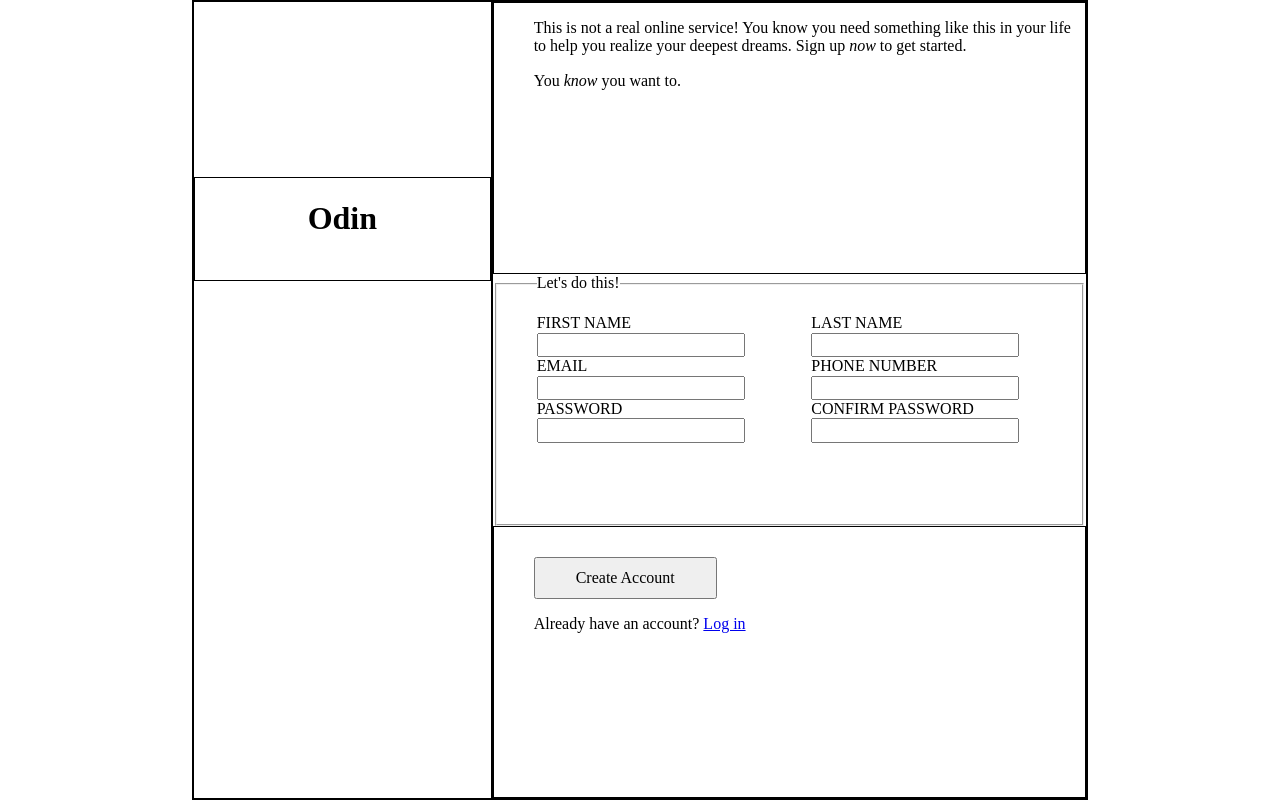
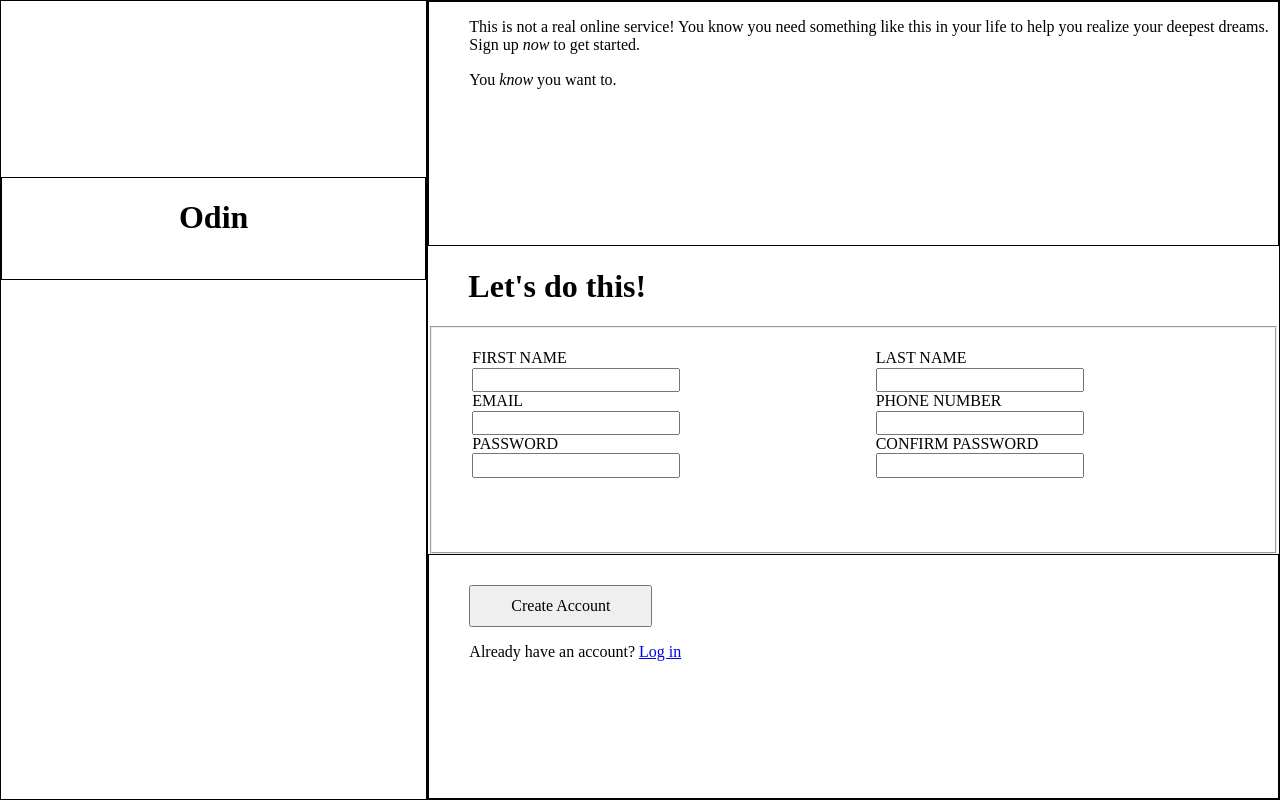
Before and after one commit to penach0/sign-up-form, a plain HTML site: page index.html in a window 1280 px wide. Drawn offline with Linux system fonts and the light colour scheme.

Commit message:
Remove .main-container div
- Realized the image given is supposed to be full screen lol

```diff
--- a/css/style.css
+++ b/css/style.css
@@ -2,6 +2,12 @@
 *::before,
 *::after{
     box-sizing: border-box;
+}
+
+body {
+    margin: 0 auto;
+    height: 100vh;
+    display: flex;
 }
 
 div {
@@ -13,13 +19,6 @@ ul {
     list-style: none;
     padding: 0;
     columns: 2;
-}
-
-.main-container {
-    margin: 0 auto;
-    width: 70vw;
-    height: 100vh;
-    display: flex;
 }
 
 .img-container {
--- a/index.html
+++ b/index.html
@@ -9,7 +9,6 @@
     <link rel="stylesheet" href="css/style.css">
 </head>
 <body>
-    <div class="main-container">
     <div class="img-container">
         <div class="logo-container">
             <h1>Odin</h1>
@@ -25,8 +24,8 @@
             <p>You <em>know</em> you want to.</p>
         </div>
 
+        <h1>Let's do this!</h1>
         <fieldset>
-                <legend>Let's do this!</legend>
             <form action="">
                 <ul>
                     <li>
@@ -62,6 +61,5 @@
             <p>Already have an account? <a href="#">Log in</a></p>
         </div>
     </div>
-    </div>
 </body>
 </html>
```
Lines whose indentation alone changed are shown as unchanged.
